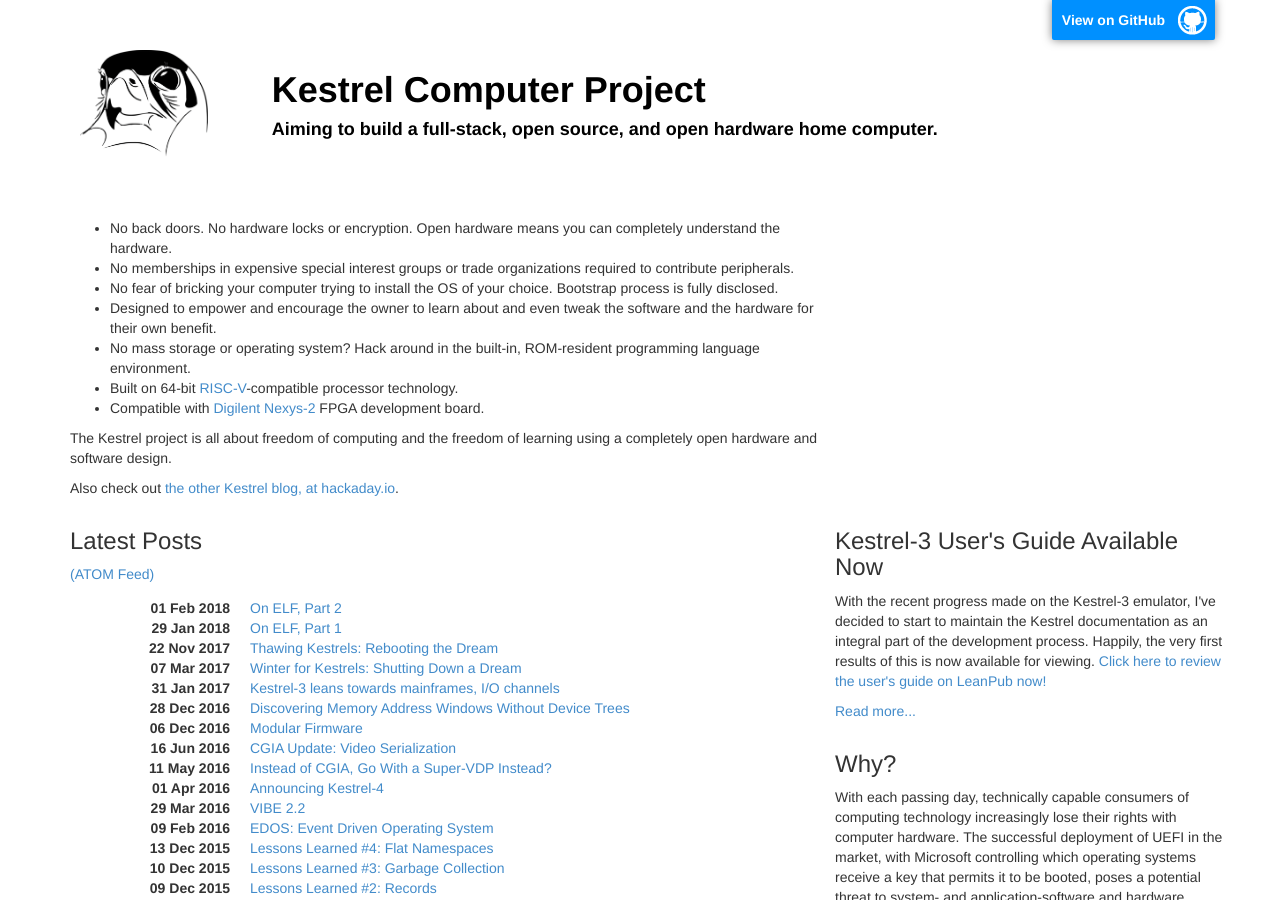
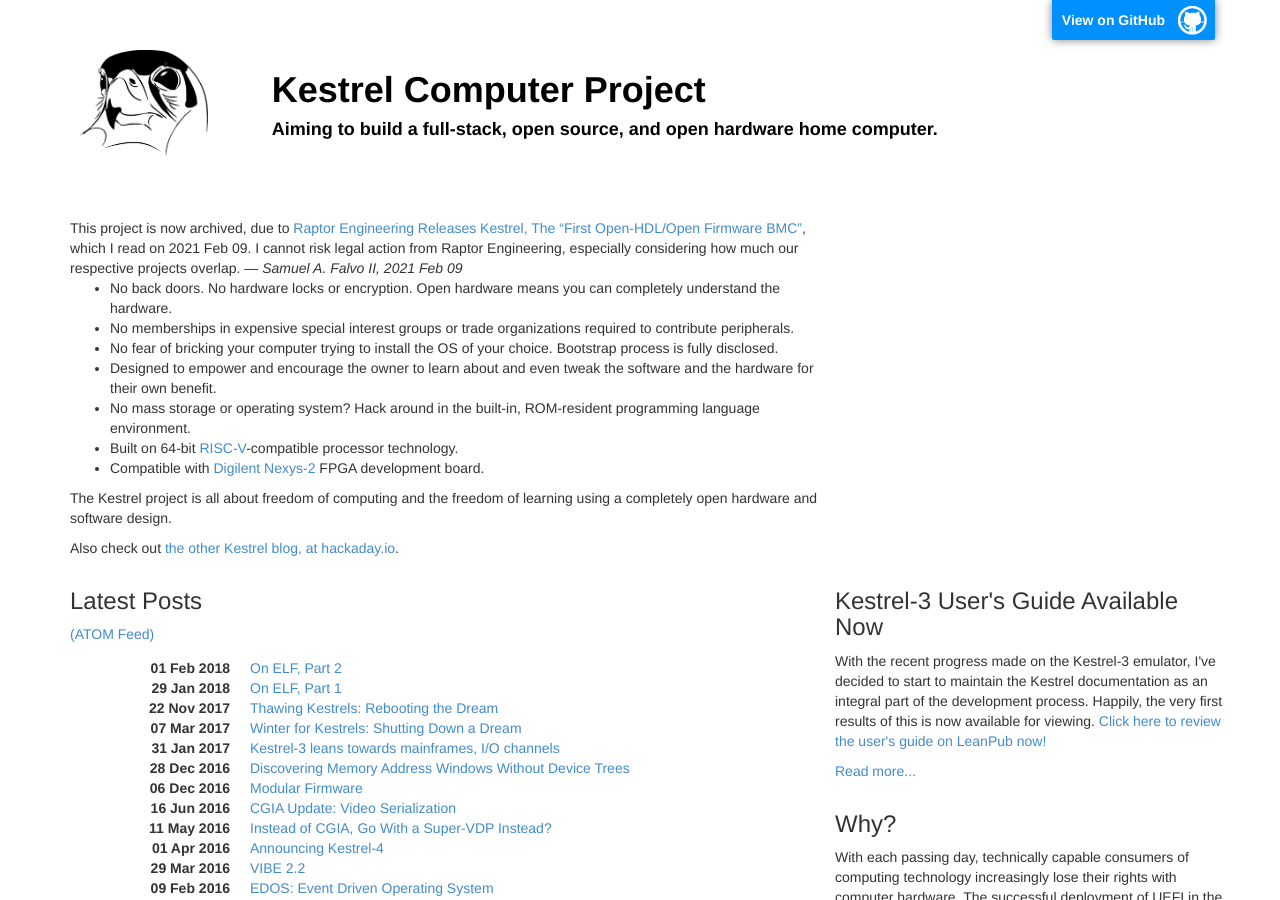
Before and after one commit to KestrelComputer/kestrel, a Jekyll site: the page built from index.html, in a window 1280 px wide and 900 px high. Built offline with Jekyll 4.4.1, drawn with Linux system fonts in a browser that asks for light colours.

Commit message:
Update index.html

```diff
--- a/index.html
+++ b/index.html
@@ -4,6 +4,11 @@
 ---
 
 <div class="row first-content">
+	<div class="col-md-8">
+		This project is now archived, due to <a href="https://medium.com/librecores/el-correo-libre-issue-35-b548ee0b9d47">Raptor Engineering Releases Kestrel, The “First Open-HDL/Open Firmware BMC”</a>, which I read on 2021 Feb 09.
+		I cannot risk legal action from Raptor Engineering, especially considering how much our respective projects overlap.
+		<em>&mdash; Samuel A. Falvo II, 2021 Feb 09</em>
+	</div>
 	<div class="col-md-8">
 		<ul>
 		<li>No back doors.  No hardware locks or encryption.  Open hardware means you can completely understand the hardware.</li>
```
